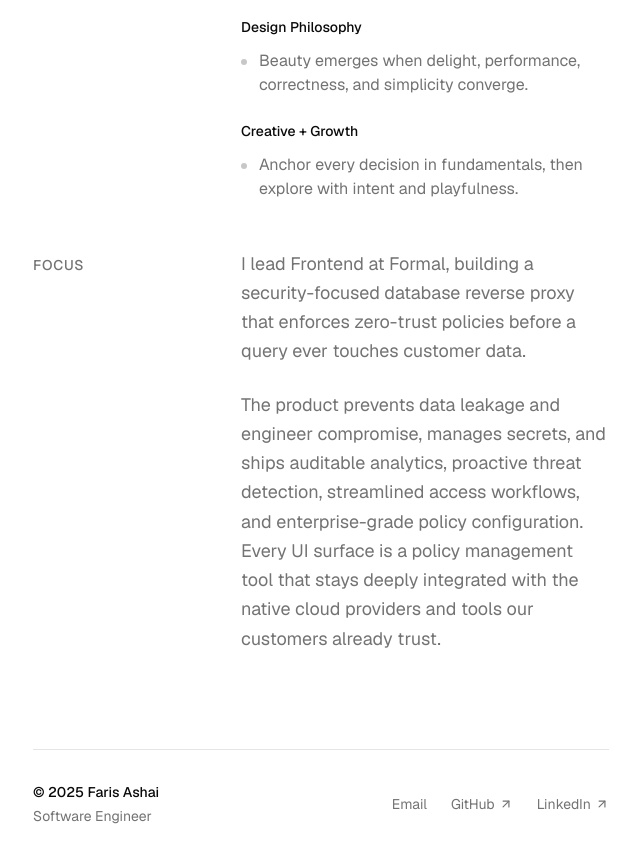
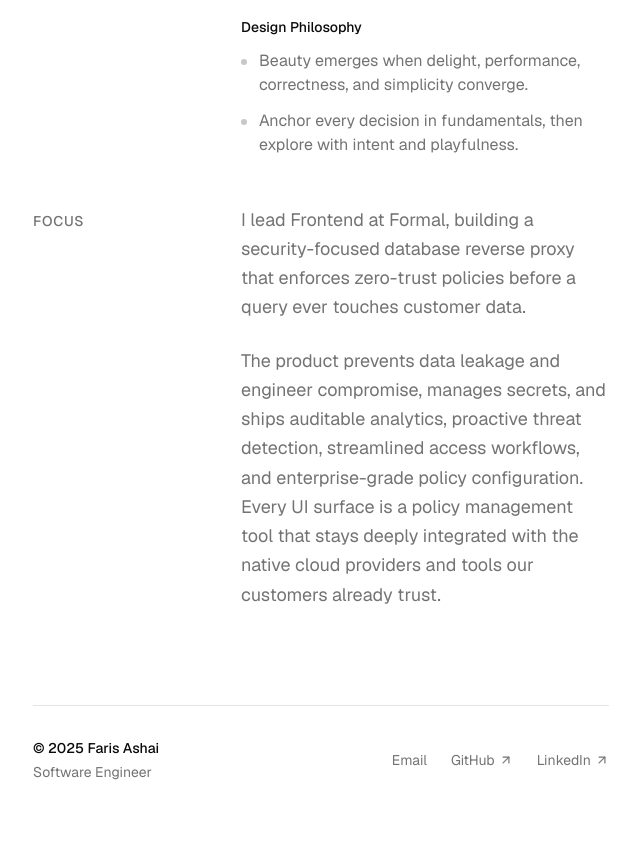
Before and after one commit to farisashai/portfolio2025, a Next.js app: page /about in a window 1280 px wide. Shown: the part 1840-2702 px from the top of the page, without its empty margins (319-959 px from the left). After the commit the page ends 2670 px from the top, so only its background shows below. Built offline with nearby package versions, Linux system fonts and the light colour scheme.

Commit message:
Update page.tsx

```diff
--- a/src/app/about/page.tsx
+++ b/src/app/about/page.tsx
@@ -194,12 +194,6 @@ export default function AboutPage() {
                   <span className="h-1.5 w-1.5 rounded-full bg-muted-foreground/40 mt-2.5 shrink-0"></span>
                   <span>Beauty emerges when delight, performance, correctness, and simplicity converge.</span>
                 </li>
-              </ul>
-            </div>
-
-            <div>
-              <h3 className="text-sm font-medium text-foreground mb-3">Creative + Growth</h3>
-              <ul className="flex flex-col gap-3 text-base text-muted-foreground">
                 <li className="flex items-start gap-3">
                   <span className="h-1.5 w-1.5 rounded-full bg-muted-foreground/40 mt-2.5 shrink-0"></span>
                   <span>Anchor every decision in fundamentals, then explore with intent and playfulness.</span>
```
